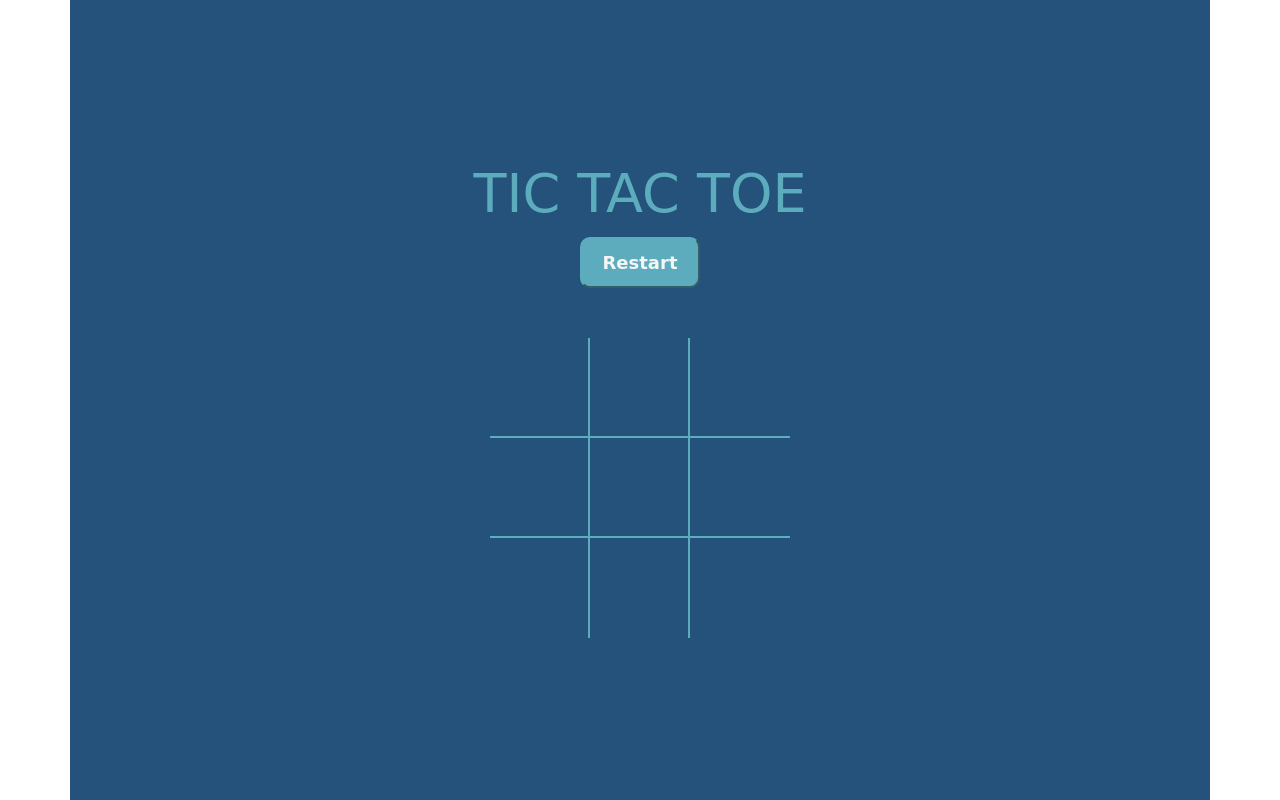
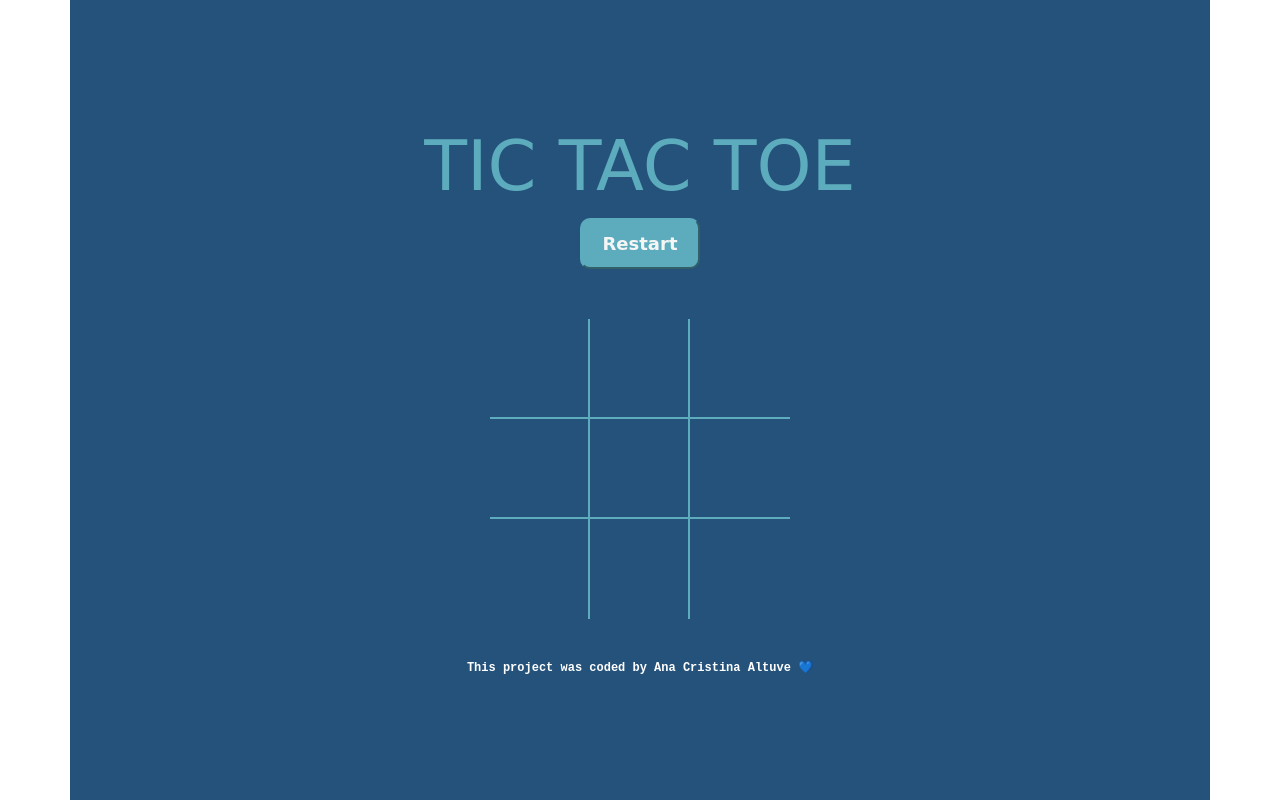
Before and after one commit to anacris16/tic-tac-toe, a plain HTML site: page index.html in a window 1280 px wide. Drawn offline with nearby package versions, Linux system fonts and the light colour scheme; a web font is replaced by a local one.

Commit message:
commit game to push it and deploy it

```diff
--- a/index.html
+++ b/index.html
@@ -39,6 +39,7 @@
         <div class="box" id="7"></div>
         <div class="box" id="8"></div>
       </div>
+      <footer>This project was coded by Ana Cristina Altuve 💙</footer>
     </div>
     <script src="./app.js"></script>
   </body>
--- a/style.css
+++ b/style.css
@@ -15,7 +15,7 @@ body {
 }
 
 h1 {
-    font-size: 54px;
+    font-size: 70px;
     text-transform: uppercase;
     margin-bottom:10px;
 }
@@ -74,9 +74,18 @@ button:hover {
     transform: translateY(-2px);
 }
 
+footer{
+    text-align: center;
+    margin-top:40px;
+    font-size: 12px;
+    font-family:monospace;
+    color:white;
+    font-weight:bold;
+}
+
 @media (max-width:900px) {
-    h1{
-        text-align:center;
-        font-size:40px;
+    h1 {
+        text-align: center;
+        font-size: 40px;
     }
 }
```
